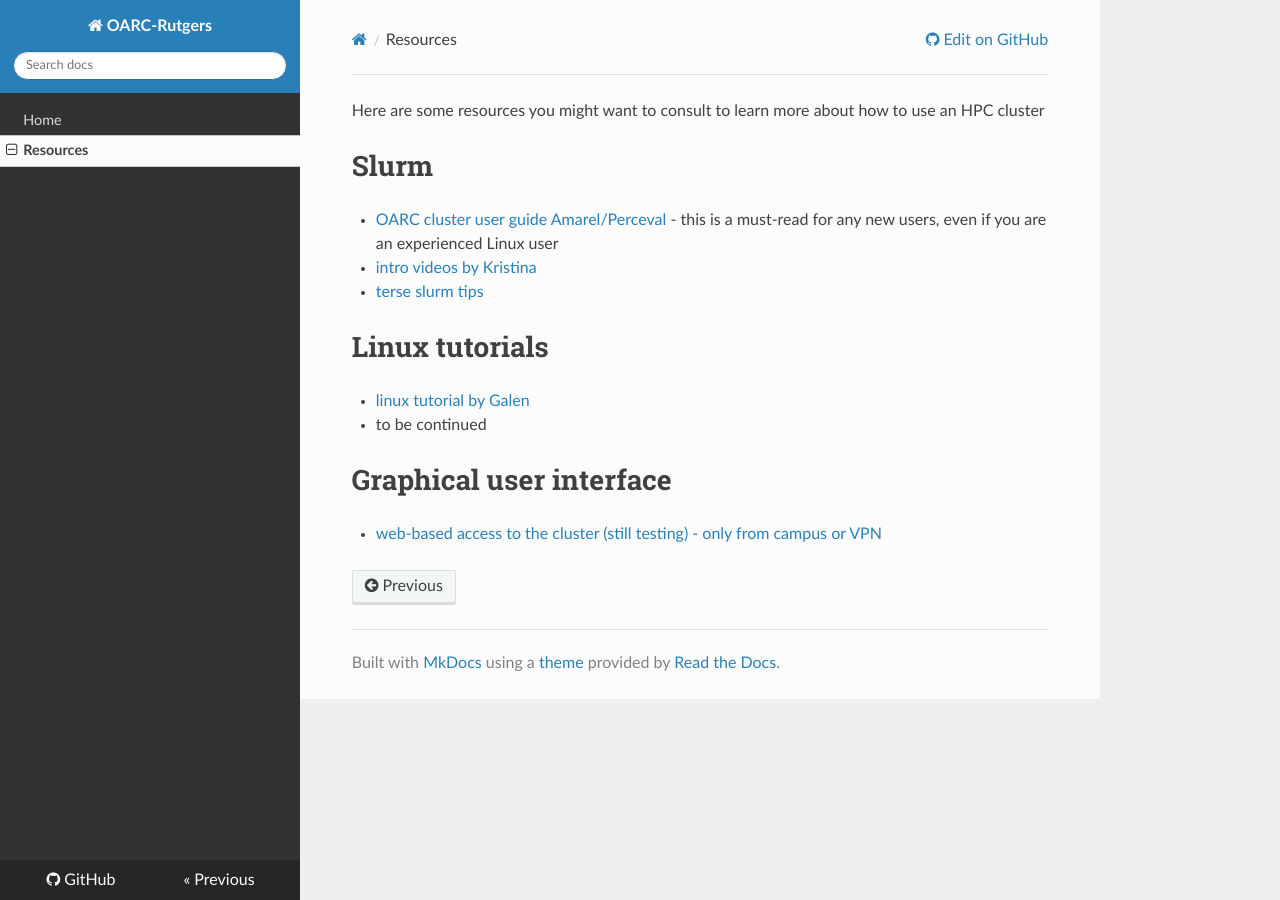
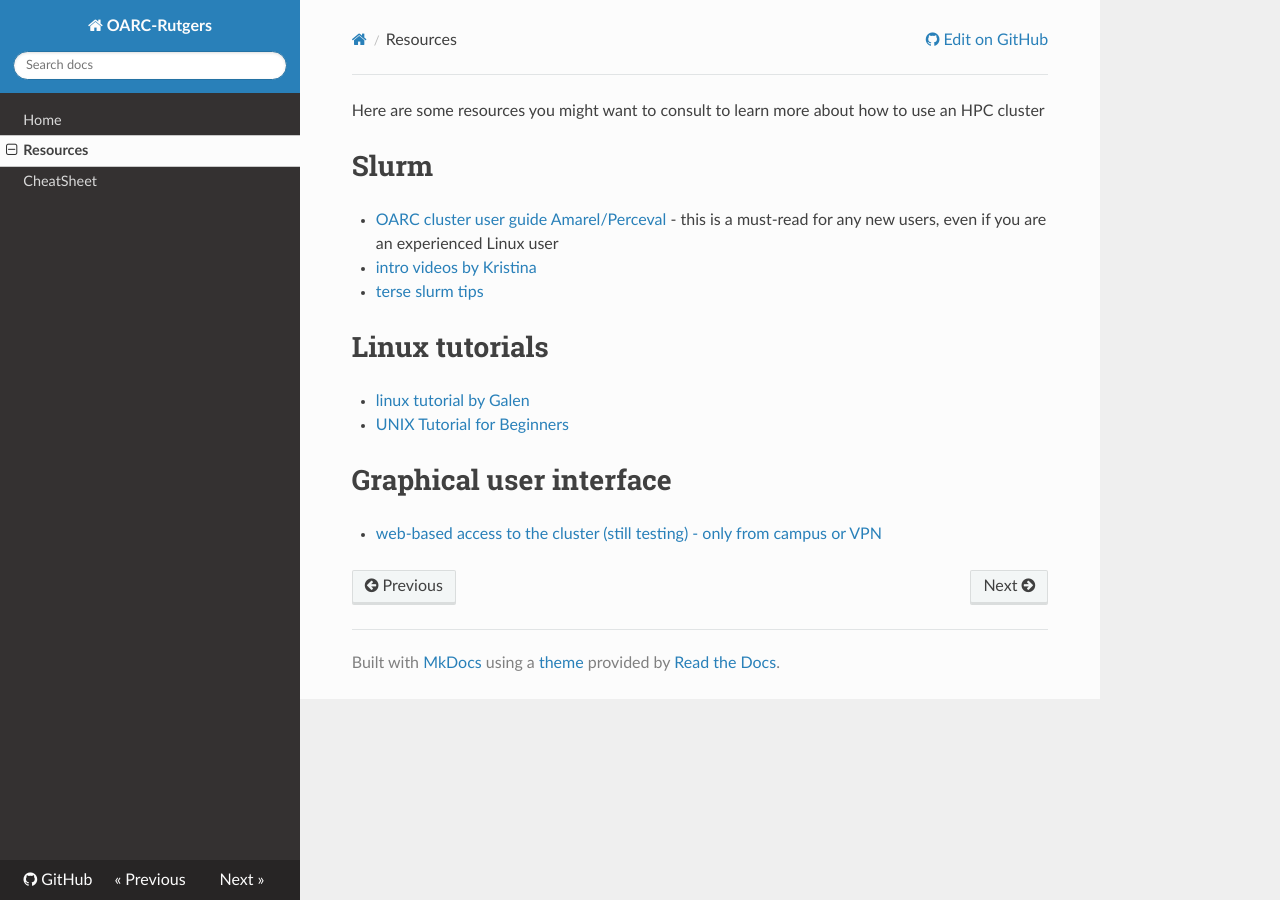
Before and after one commit to EzryStIago/training, an MkDocs documentation site: the page built from docs/resources.md, in a window 1280 px wide. Built offline with MkDocs 1.6.1, drawn with Linux system fonts in a browser that asks for light colours; nearby versions of some CDN libraries; old or Windows-style settings are respelled for this version of MkDocs.

Commit message:
minor changes

```diff
--- a/docs/resources.md
+++ b/docs/resources.md
@@ -10,7 +10,7 @@ Here are some resources you might want to consult to learn more about how to use
 # Linux tutorials
 
 - [linux tutorial by Galen](http://www.rci.rutgers.edu/~gc563/linux/index.html)
-- to be continued
+- [UNIX Tutorial for Beginners](http://www.ee.surrey.ac.uk/Teaching/Unix/)
 
 # Graphical user interface
 
--- a/mkdocs.yml
+++ b/mkdocs.yml
@@ -3,4 +3,5 @@ repo_url: https://github.com/rutgers-oarc/training
 pages:
   - Home: 'index.md'
   - Resources: 'resources.md'
+  - CheatSheet: 'cheatsheet.md'
 theme: readthedocs
```
